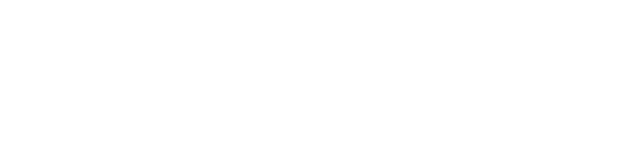
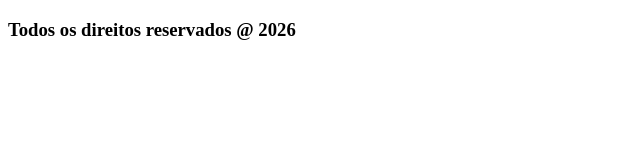
Before and after one commit to gustavoplati/Aula-Git, a plain HTML site: page index.html in a window 1280 px wide. Shown: the whole page, without its empty margins (0-640 px from the left). Drawn offline with Linux system fonts and the light colour scheme.

Commit message:
rodapé adicionado

```diff
--- a/index.html
+++ b/index.html
@@ -6,6 +6,6 @@
     <title>Document</title>
 </head>
 <body>
-
+    <h3>Todos os direitos reservados @ 2026</h3>
 </body>
 </html>
```
